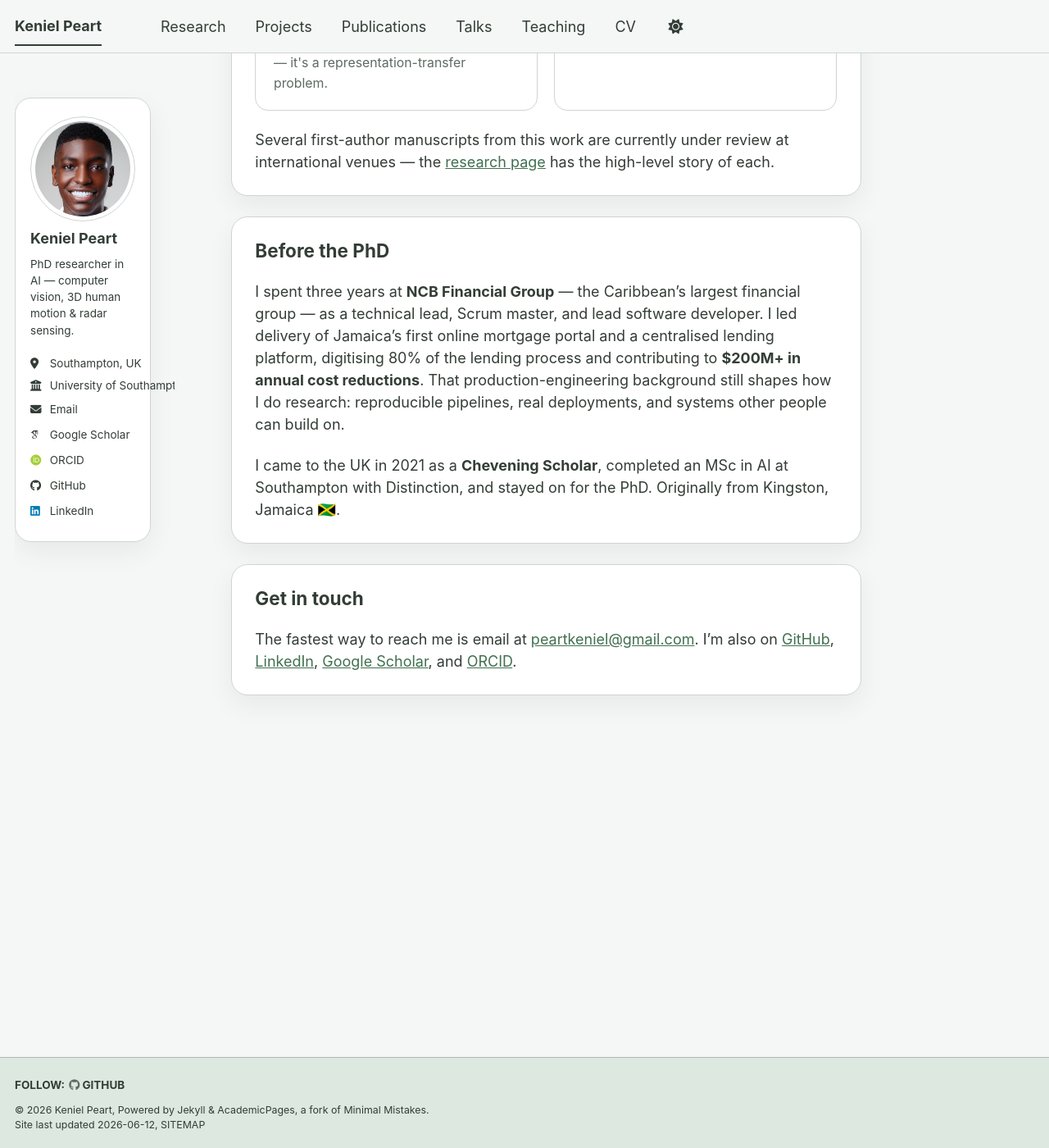
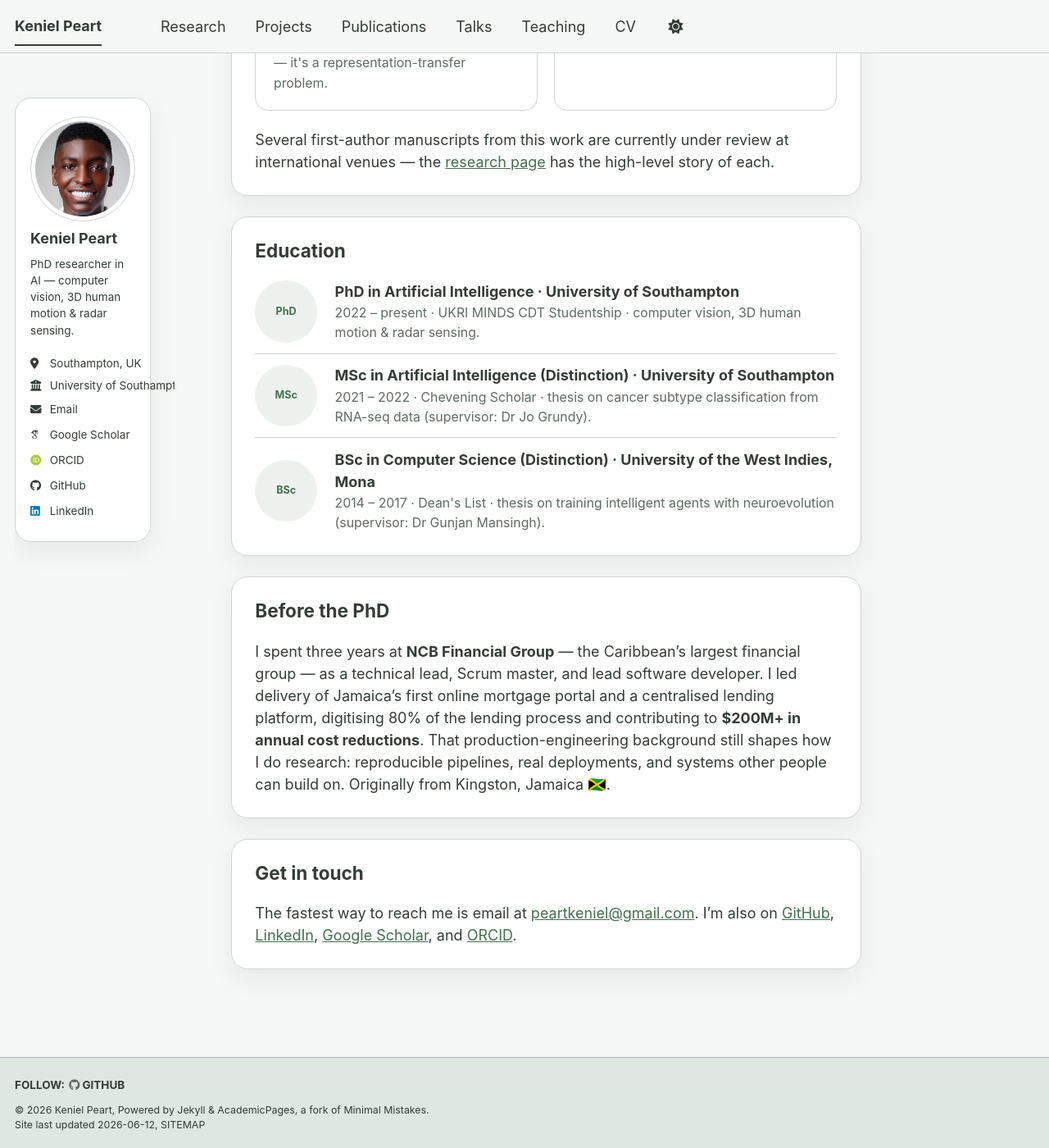
Before and after one commit to keniel123/keniel123.github.io, a Jekyll site: the page built from _pages/about.md, in a window 1280 px wide and 1400 px high, scrolled down 1487 px. Shown: the whole window at 82% size. Built offline with Jekyll 4.4.1, drawn with Linux system fonts in a browser that asks for light colours; some web fonts are replaced; a script bundle is joined from its source files by our own code; library files that are not in the unit come from our copies.

Commit message:
Homepage: add Education timeline card (PhD/MSc/BSc)
Co-Authored-By: Claude Fable 5 <noreply@anthropic.com>

```diff
--- a/_pages/about.md
+++ b/_pages/about.md
@@ -84,12 +84,37 @@ The thread running through my research is *human sensing, end to end*: I build t
   <p>Several first-author manuscripts from this work are currently under review at international venues — the <a href="/research/">research page</a> has the high-level story of each.</p>
 </div>
 
+<div class="home-card">
+  <h2>Education</h2>
+  <div class="timeline">
+    <div class="timeline__item">
+      <span class="timeline__date">PhD</span>
+      <div>
+        <strong>PhD in Artificial Intelligence · University of Southampton</strong>
+        <p>2022 – present · UKRI MINDS CDT Studentship · computer vision, 3D human motion &amp; radar sensing.</p>
+      </div>
+    </div>
+    <div class="timeline__item">
+      <span class="timeline__date">MSc</span>
+      <div>
+        <strong>MSc in Artificial Intelligence (Distinction) · University of Southampton</strong>
+        <p>2021 – 2022 · Chevening Scholar · thesis on cancer subtype classification from RNA-seq data (supervisor: Dr Jo Grundy).</p>
+      </div>
+    </div>
+    <div class="timeline__item">
+      <span class="timeline__date">BSc</span>
+      <div>
+        <strong>BSc in Computer Science (Distinction) · University of the West Indies, Mona</strong>
+        <p>2014 – 2017 · Dean's List · thesis on training intelligent agents with neuroevolution (supervisor: Dr Gunjan Mansingh).</p>
+      </div>
+    </div>
+  </div>
+</div>
+
 <div class="home-card" markdown="1">
 ## Before the PhD
 
-I spent three years at **NCB Financial Group** — the Caribbean's largest financial group — as a technical lead, Scrum master, and lead software developer. I led delivery of Jamaica's first online mortgage portal and a centralised lending platform, digitising 80% of the lending process and contributing to **$200M+ in annual cost reductions**. That production-engineering background still shapes how I do research: reproducible pipelines, real deployments, and systems other people can build on.
-
-I came to the UK in 2021 as a **Chevening Scholar**, completed an MSc in AI at Southampton with Distinction, and stayed on for the PhD. Originally from Kingston, Jamaica 🇯🇲.
+I spent three years at **NCB Financial Group** — the Caribbean's largest financial group — as a technical lead, Scrum master, and lead software developer. I led delivery of Jamaica's first online mortgage portal and a centralised lending platform, digitising 80% of the lending process and contributing to **$200M+ in annual cost reductions**. That production-engineering background still shapes how I do research: reproducible pipelines, real deployments, and systems other people can build on. Originally from Kingston, Jamaica 🇯🇲.
 </div>
 
 <div class="home-card" markdown="1">
```
